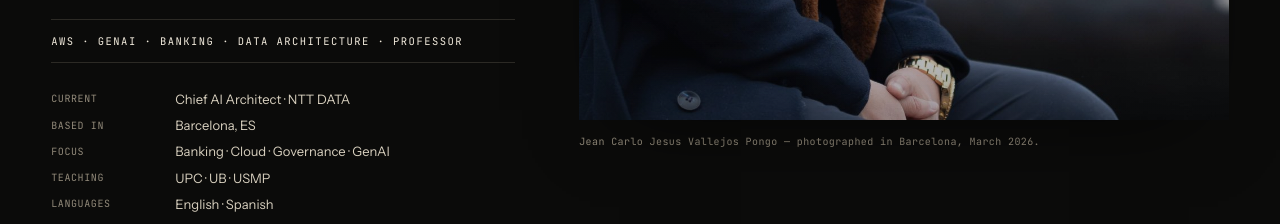
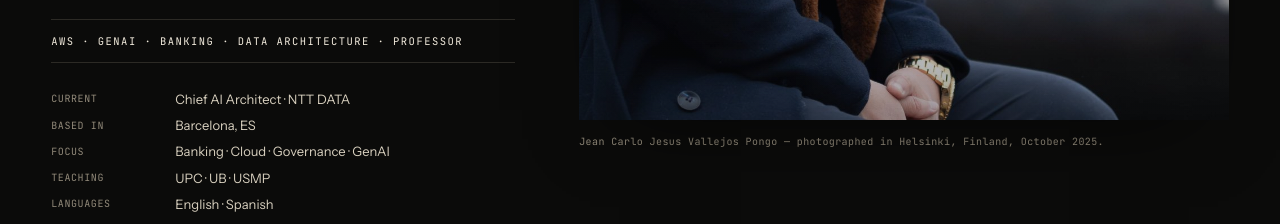
Before and after one commit to iron-jotace/jcjvp.com, a React (Vite) app: page / in a window 1280 px wide. Shown: the part 900-1124 px from the top of the page. Built offline with nearby package versions, Linux system fonts and the light colour scheme.

Commit message:
Refine hero portrait animation and caption

```diff
--- a/src/components/motion.jsx
+++ b/src/components/motion.jsx
@@ -23,6 +23,7 @@ export const Reveal = ({
   children,
   className,
   delay = 0,
+  duration,
   y = 10,
   scale,
   ...props
@@ -45,7 +46,7 @@ export const Reveal = ({
       initial={{ opacity: 0, y, ...(scale ? { scale } : {}) }}
       whileInView={{ opacity: 1, y: 0, ...(scale ? { scale: 1 } : {}) }}
       viewport={viewport}
-      transition={{ ...revealTransition, delay }}
+      transition={{ ...revealTransition, duration: duration ?? revealTransition.duration, delay }}
       {...props}
     >
       {children}
--- a/src/components/sections.jsx
+++ b/src/components/sections.jsx
@@ -121,7 +121,7 @@ export const Hero = ({ content }) => {
           </AnimatedRow>
         </Stagger>
 
-        <Reveal as="figure" className="ed-hero-figure" delay={0.1} y={0} scale={0.98}>
+        <Reveal as="figure" className="ed-hero-figure" delay={0.12} duration={0.8} y={10} scale={0.985}>
           <div className="ed-hero-photo">
             <img
               src="/assets/portrait-seated.jpg"
--- a/src/content.js
+++ b/src/content.js
@@ -9,7 +9,7 @@ export const CONTENT = {
       issue: "Profile / Nº 01",
       date: "Barcelona — April 2026",
       kicker: "A Profile",
-      photoCaption: "Jean Carlo Jesus Vallejos Pongo — photographed in Barcelona, March 2026.",
+      photoCaption: "Jean Carlo Jesus Vallejos Pongo — photographed in Helsinki, Finland, October 2025.",
       langLabel: "Language",
       langOptions: [
         { code: "en", label: "EN" },
@@ -303,7 +303,7 @@ export const CONTENT = {
       issue: "Perfil / Nº 01",
       date: "Barcelona — Abril 2026",
       kicker: "Un Perfil",
-      photoCaption: "Jean Carlo Jesus Vallejos Pongo — fotografiado en Barcelona, marzo de 2026.",
+      photoCaption: "Jean Carlo Jesus Vallejos Pongo — fotografiado en Helsinki, Finlandia, octubre de 2025.",
       langLabel: "Idioma",
       langOptions: [
         { code: "en", label: "EN" },
--- a/src/styles.css
+++ b/src/styles.css
@@ -258,6 +258,7 @@ img { display: block; max-width: 100%; }
   background: #0a0d12;
   overflow: hidden;
   box-shadow: 0 30px 80px -40px rgba(0,0,0,0.7), 0 1px 0 rgba(255,255,255,0.04) inset;
+  transition: transform 620ms cubic-bezier(0.22, 1, 0.36, 1);
 }
 .ed-hero-photo img {
   width: 100%; height: 100%;
@@ -279,6 +280,12 @@ img { display: block; max-width: 100%; }
   text-transform: none;
   letter-spacing: 0.04em;
   font-style: normal;
+}
+
+@media (hover: hover) and (pointer: fine) and (min-width: 901px) {
+  .ed-hero-figure:hover .ed-hero-photo {
+    transform: scale(1.01);
+  }
 }
 
 @media (max-width: 900px) {
@@ -785,11 +792,13 @@ img { display: block; max-width: 100%; }
 }
 
 @media (prefers-reduced-motion: reduce) {
+  .ed-hero-photo,
   .ed-story,
   .ed-edu-row {
     transition: none;
   }
 
+  .ed-hero-figure:hover .ed-hero-photo,
   .ed-story:hover,
   .ed-edu-row:hover {
     transform: none;
```
